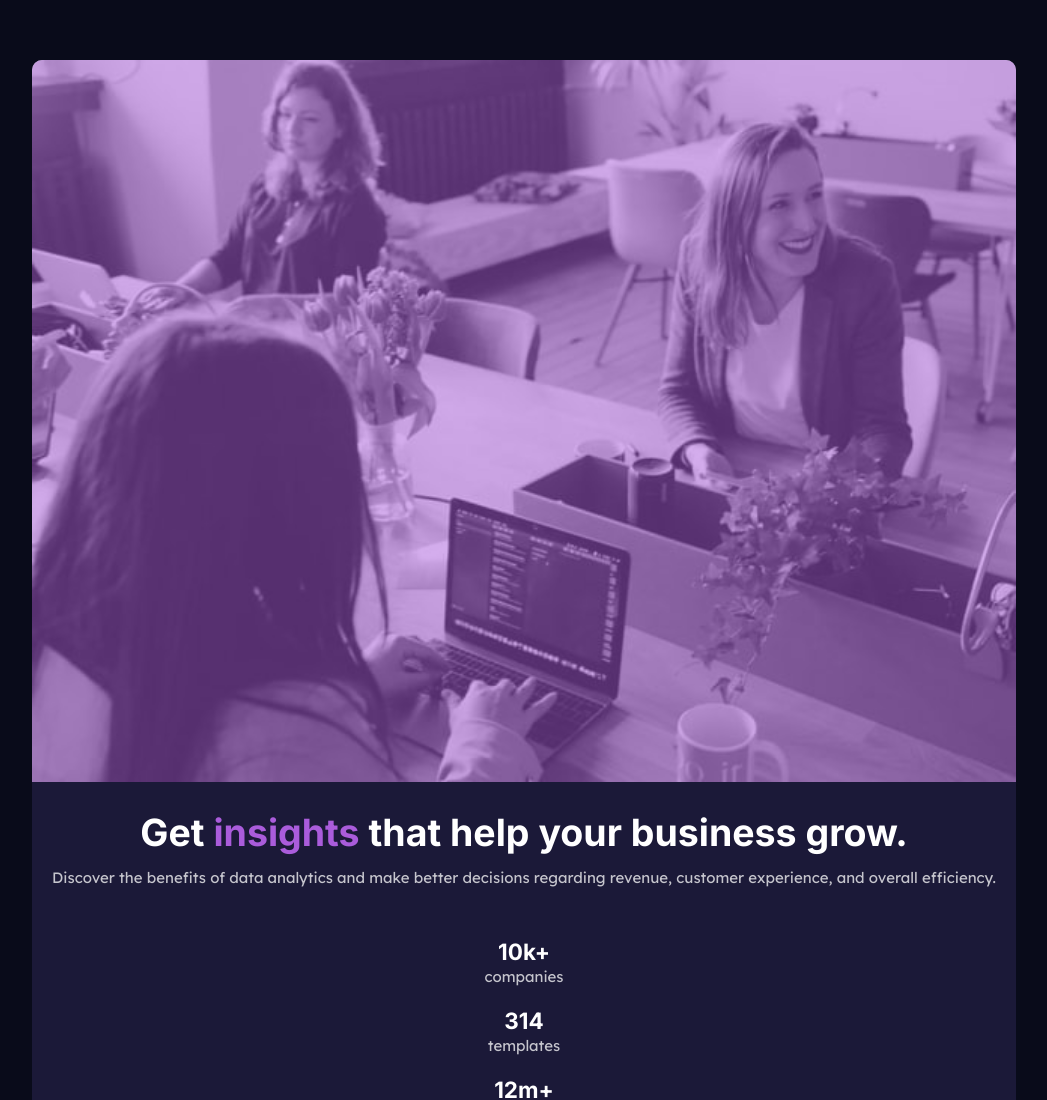
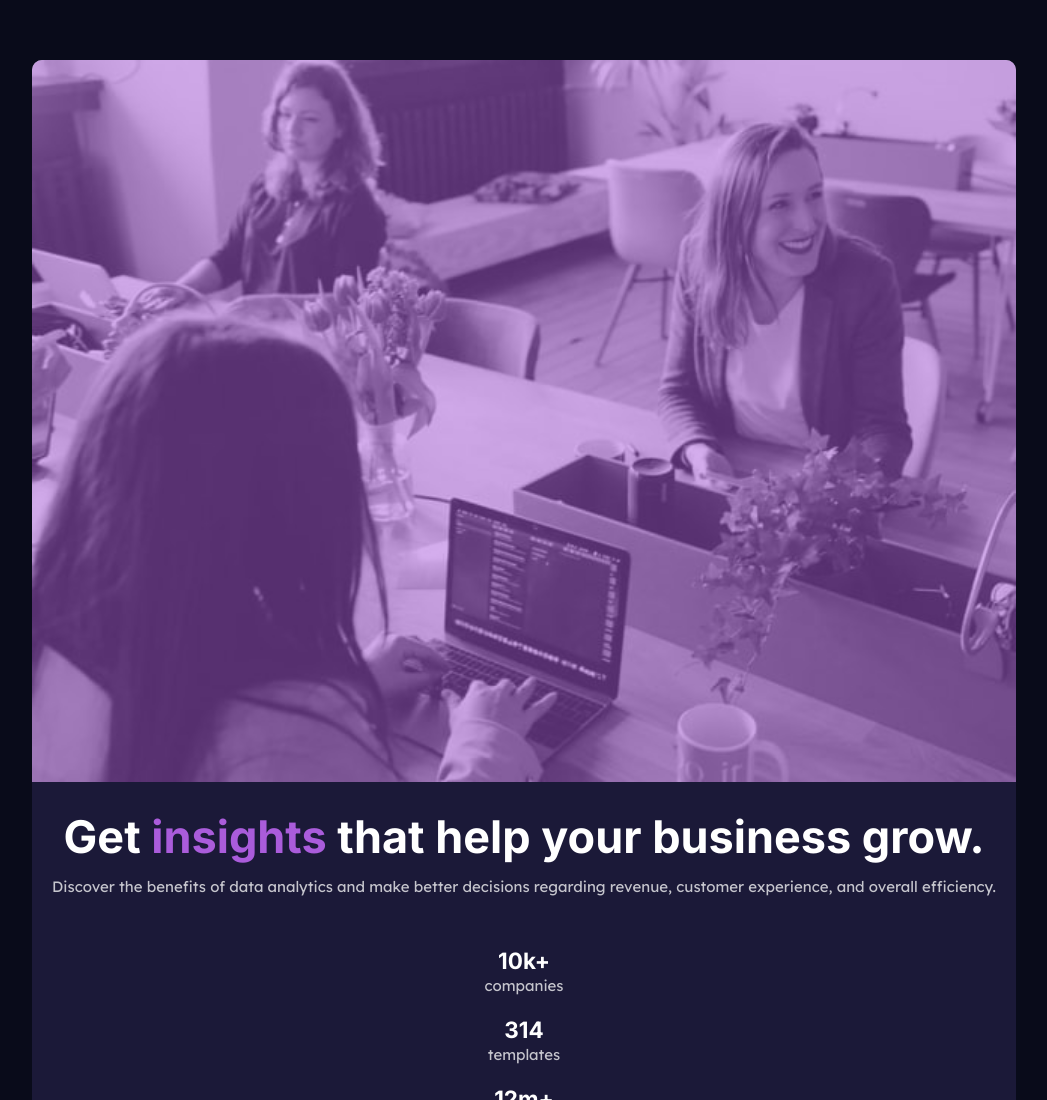
Before and after one commit to kentmichael/stats-preview-card-component-main, a plain HTML site: page index.html in a window 1280 px wide. Shown: the top 1100 px of the page, without its empty margins (116-1163 px from the left). Drawn offline with Linux system fonts and the light colour scheme.

Commit message:
Update style.css

```diff
--- a/style.css
+++ b/style.css
@@ -9,7 +9,7 @@
   --white: hsl(0, 0%, 100%);
   --black: hsl(0, 0%, 0%);
 
-  --font-size-body: 15px;
+  --font-size-body: 0.9375rem;
 
   --font-family-inter: 'Inter', sans-serif;
   --font-fam-lexe: 'Lexend Deca', sans-serif;
@@ -61,7 +61,7 @@ h1, h2 {
 }
 
 h1 {
-  font-size: 2.5em;
+  font-size: 2.8125rem;
 }
 
 h1 > span {
```
